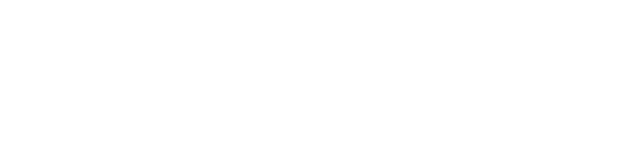
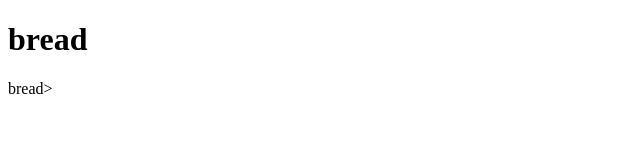
Before and after one commit to xwer125/Repository, a plain HTML site: page index.html in a window 1280 px wide. Shown: the whole page, without its empty margins (0-640 px from the left). Drawn offline with Linux system fonts and the light colour scheme.

Commit message:
Update index.html

```diff
--- a/index.html
+++ b/index.html
@@ -6,6 +6,7 @@
     <title>Document</title>
 </head>
 <body>
-
+    <h1>bread</h1>
+    <p>bread></p>
 </body>
 </html>
```
